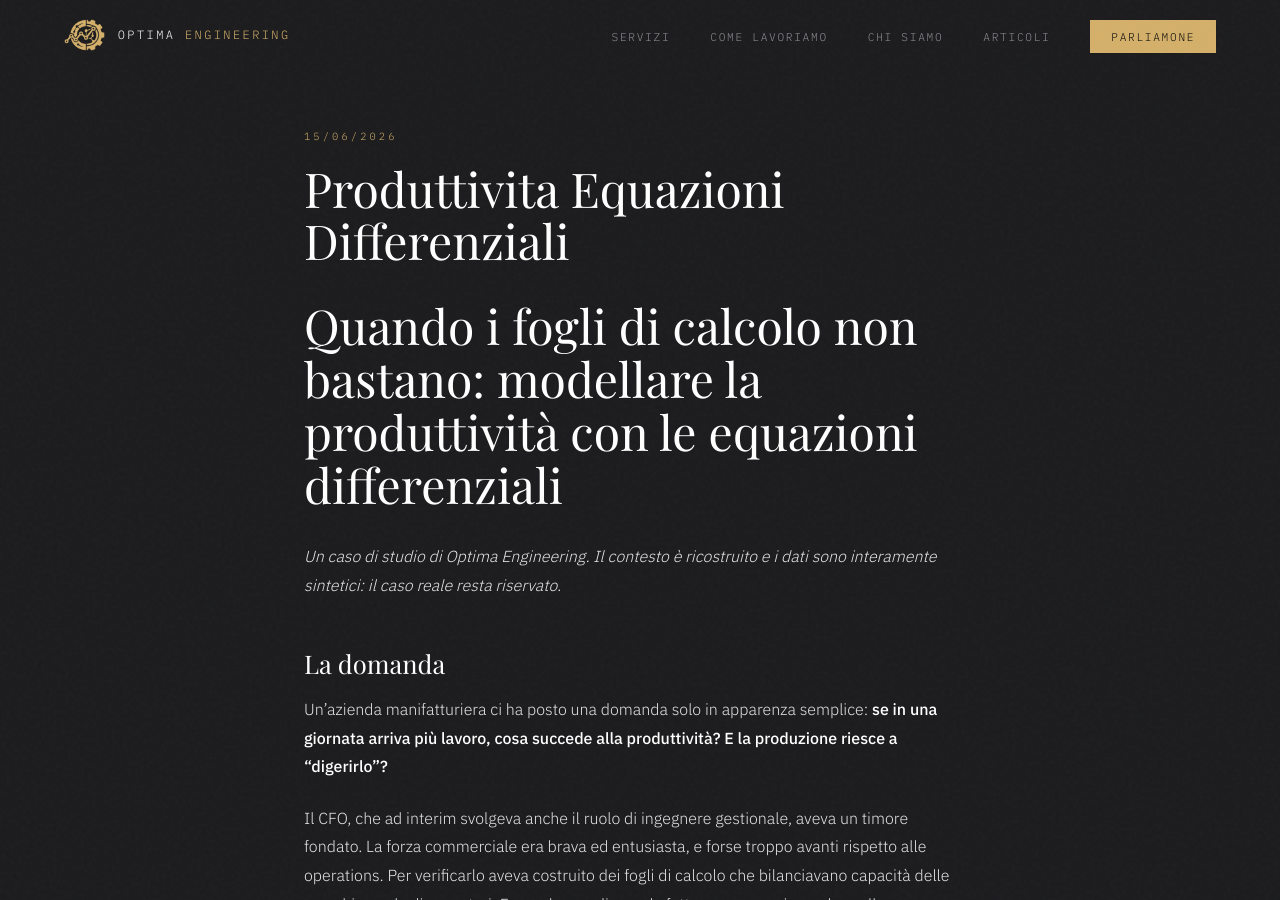
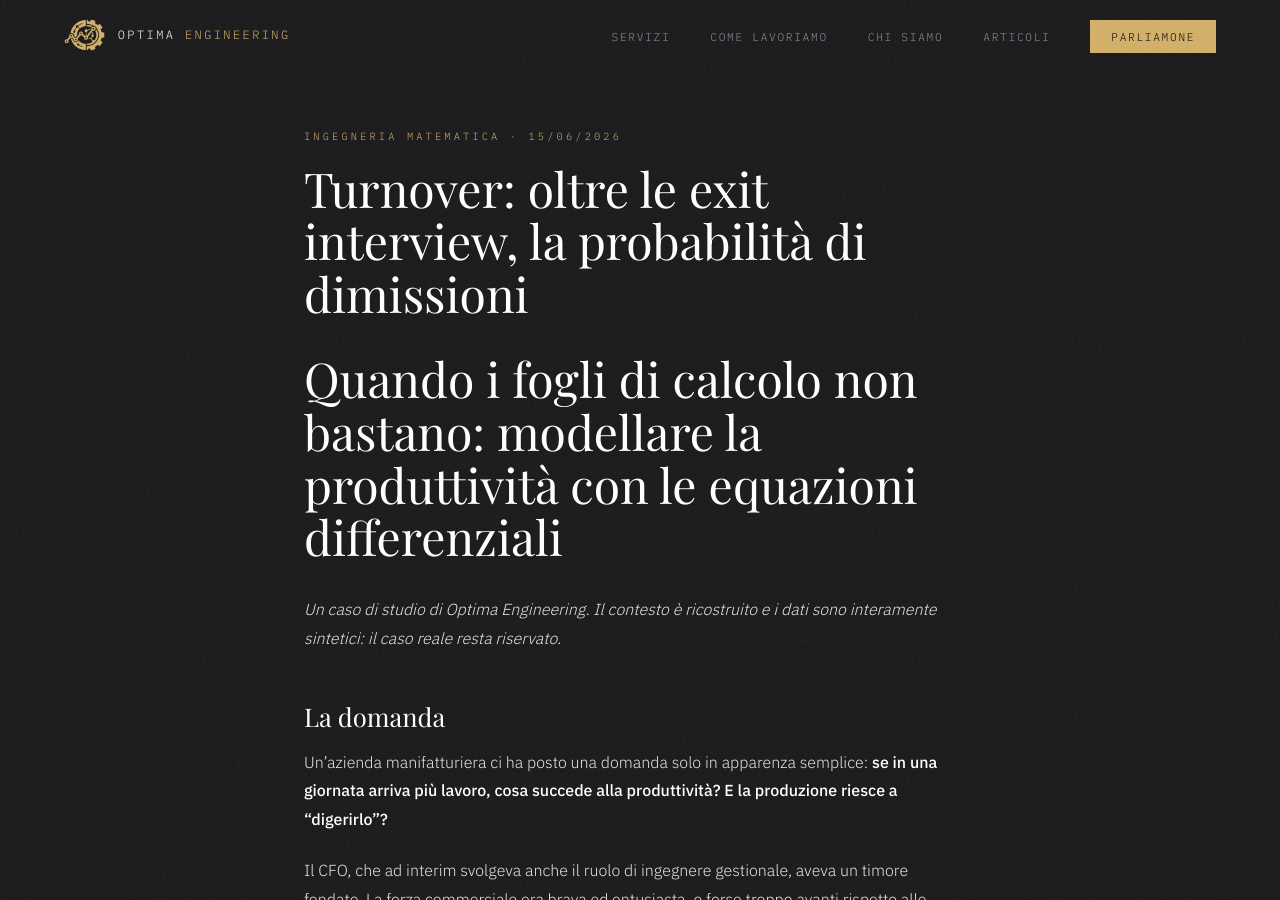
Before and after one commit to edoardo2496/optima_engineering, a Jekyll site: the page built from _posts/2026-06-15-produttivita-equazioni-differenziali.md, in a window 1280 px wide and 900 px high. Built offline with Jekyll 4.4.1, drawn with Linux system fonts in a browser that asks for light colours; some web fonts are replaced; our own code applies the rules of GitHub Pages for plain Markdown files.

Commit message:
Update post title and layout for productivity article

```diff
--- a/_posts/2026-06-15-produttivita-equazioni-differenziali.md
+++ b/_posts/2026-06-15-produttivita-equazioni-differenziali.md
@@ -1,3 +1,9 @@
+---
+layout: post
+title: "Turnover: oltre le exit interview, la probabilità di dimissioni"
+categoria: Ingegneria Matematica
+---
+
 # Quando i fogli di calcolo non bastano: modellare la produttività con le equazioni differenziali
 
 *Un caso di studio di Optima Engineering. Il contesto è ricostruito e i dati sono interamente sintetici: il caso reale resta riservato.*
```
